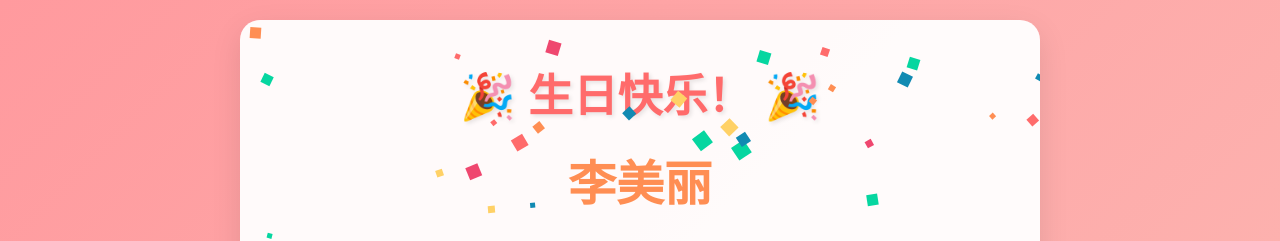
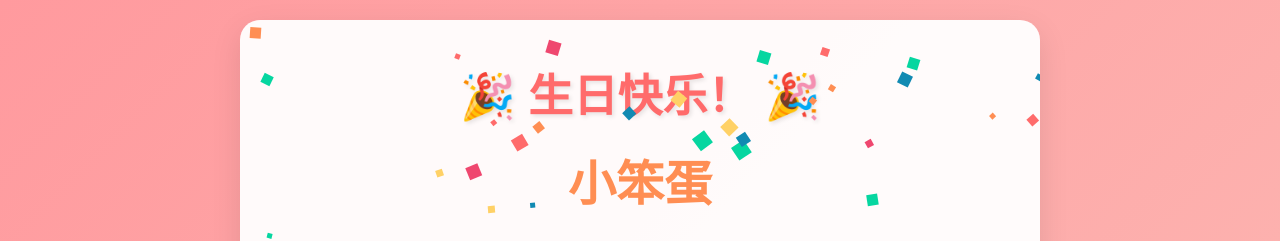
Before and after one commit to mymzhhh/zhufu, a plain HTML site: page index.html in a window 1280 px wide. Shown: the top 241 px of the page. Drawn offline with Linux system fonts and the light colour scheme.

Commit message:
Update index.html

```diff
--- a/index.html
+++ b/index.html
@@ -232,7 +232,7 @@
     <script>
         // 基础配置 - 修改这些变量
         const config = {
-            birthdayPerson: "李美丽", // 朋友的名字
+            birthdayPerson: "小笨蛋", // 朋友的名字
             birthdayDate: "2024-12-15", // 朋友的生日日期
             message: `亲爱的美丽，<br><br>
                     在这个特别的日子里，我想对你说：<br>
```
